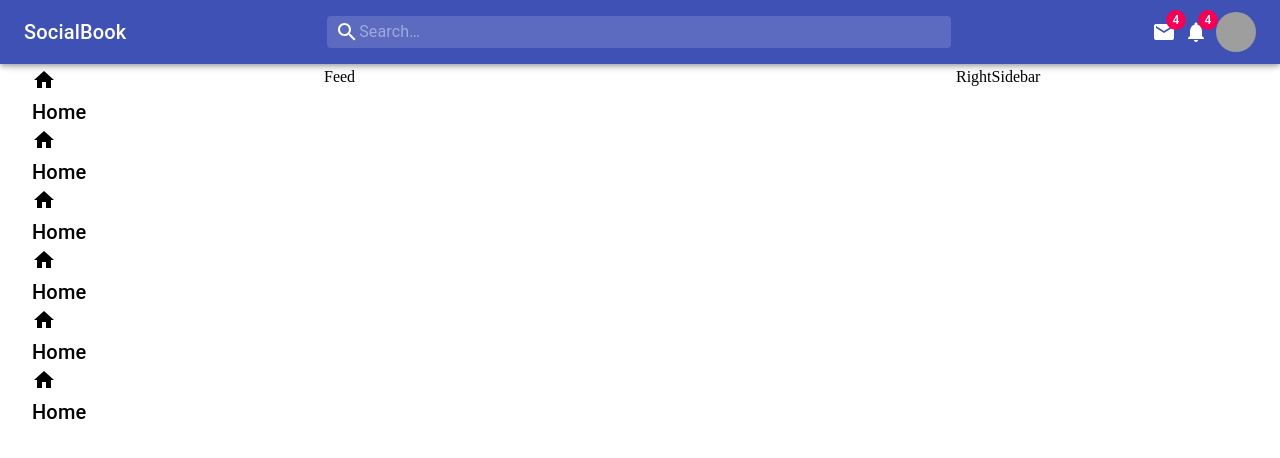
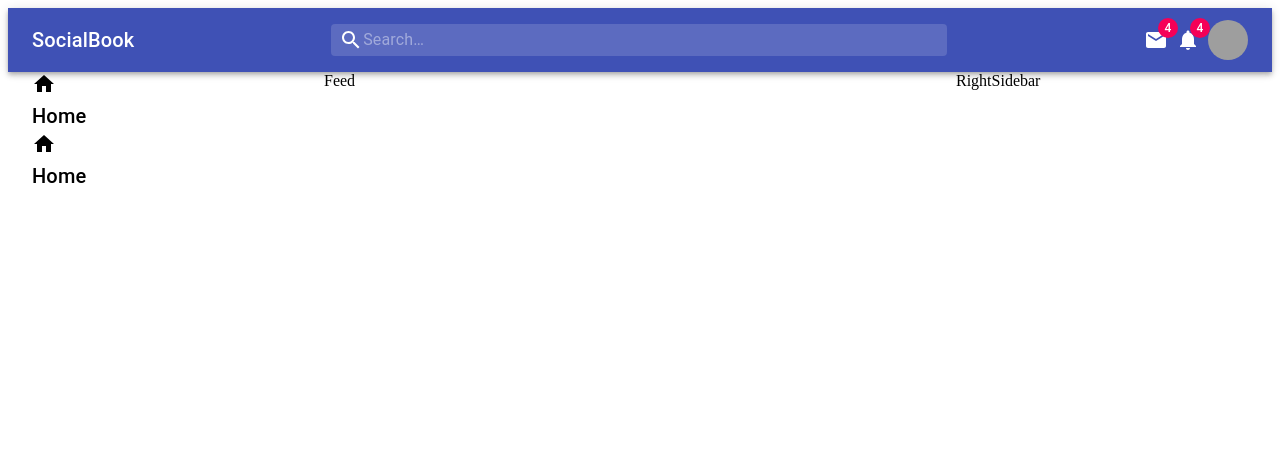
Before and after one commit to tufikhasan/social-book, a React (Create React App) app in the folder client/: page / in a window 1280 px wide. Shown: the top 458 px of the page. Built offline with nearby package versions, Linux system fonts and the light colour scheme; grey boxes are pictures that could not be loaded.

Commit message:
AppBar  position="static"

```diff
--- a/client/src/App.js
+++ b/client/src/App.js
@@ -6,7 +6,6 @@ const App = () => {
   return (
     <Box>
       <Navbar />
-      <div style={{ paddingTop: 60 }}>
       <Grid container>
         <Grid item sm={3}>
           <SideBar />
@@ -18,7 +17,6 @@ const App = () => {
           <RightSidebar />
         </Grid>
       </Grid>
-      </div>
     </Box>
   );
 };
--- a/client/src/components/Navbar/Navbar.jsx
+++ b/client/src/components/Navbar/Navbar.jsx
@@ -17,7 +17,7 @@ const Navbar = () => {
   const [open, setOpen] = useState(false);
   const classes = useStyles({ open });
   return (
-    <AppBar>
+    <AppBar position="static">
       <Toolbar className={classes.toolbar}>
         <Typography variant="h6" className={classes.logoLg}>
           SocialBook
--- a/client/src/components/SideBar/SideBar.jsx
+++ b/client/src/components/SideBar/SideBar.jsx
@@ -8,28 +8,16 @@ const SideBar = () => {
   return (
     <Container>
       <div className={classes.item}>
-        <Home />
-        <Typography variant="h6">Home</Typography>
+        <Home className={classes.icon} />
+        <Typography variant="h6" className={classes.text}>
+          Home
+        </Typography>
       </div>
       <div className={classes.item}>
-        <Home />
-        <Typography variant="h6">Home</Typography>
-      </div>
-      <div className={classes.item}>
-        <Home />
-        <Typography variant="h6">Home</Typography>
-      </div>
-      <div className={classes.item}>
-        <Home />
-        <Typography variant="h6">Home</Typography>
-      </div>
-      <div className={classes.item}>
-        <Home />
-        <Typography variant="h6">Home</Typography>
-      </div>
-      <div className={classes.item}>
-        <Home />
-        <Typography variant="h6">Home</Typography>
+        <Home className={classes.icon} />
+        <Typography variant="h6" className={classes.text}>
+          Home
+        </Typography>
       </div>
     </Container>
   );
```
Lines whose indentation alone changed are shown as unchanged.
